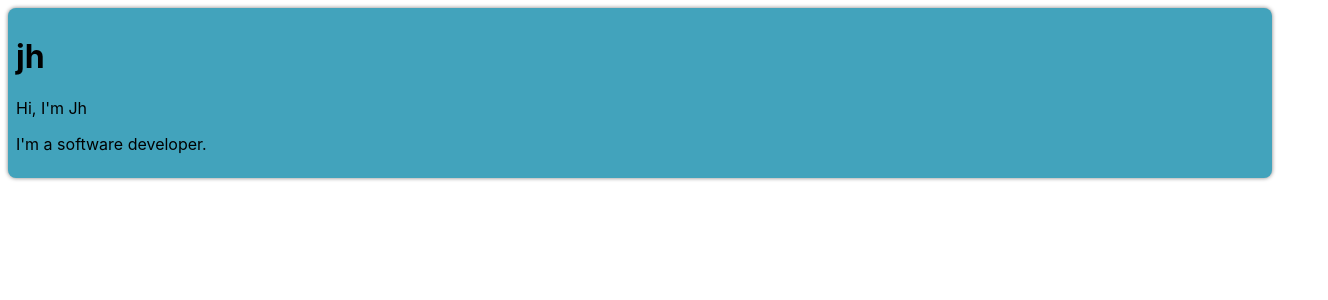
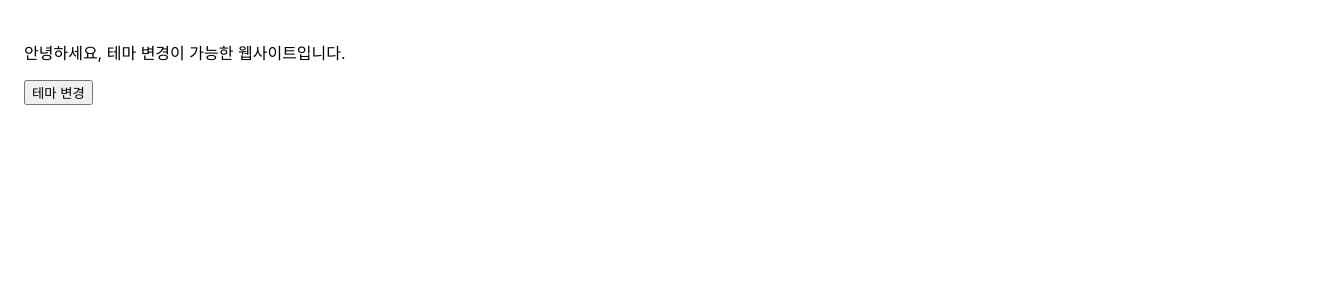
Before and after one commit to dlawogud000/my_app, a React (Create React App) app: page / in a window 1280 px wide. Shown: the top 300 px of the page, 1328 px wide, since content can reach past the window. Built offline with nearby package versions, Linux system fonts and the light colour scheme.

Commit message:
chapter_14

```diff
--- /dev/null
+++ b/src/chapter_14/DarkOrLight.jsx
@@ -0,0 +1,23 @@
+import {useState, useCallback} from 'react';
+import ThemeContext from './ThemeContext';
+import MainContent from './MainContent';
+
+function DarkOrLight(props) {
+    const [theme, setTheme] = useState('light');
+
+    const toggleTheme = useCallback(() => {
+        if (theme === 'light'){
+            setTheme('dark');
+        } else if (theme === 'dark'){
+            setTheme('light');
+        }
+    }, [theme]);
+
+    return (
+        <ThemeContext.Provider value={{theme, toggleTheme}}>
+            <MainContent/>
+        </ThemeContext.Provider>
+    );
+}
+
+export default DarkOrLight;
--- /dev/null
+++ b/src/chapter_14/MainContent.jsx
@@ -0,0 +1,21 @@
+import {useContext} from 'react';
+import ThemeContext from './ThemeContext';
+
+function MainContent(props) {
+    const {theme, toggleTheme} = useContext(ThemeContext);
+
+    return (
+        <div style={{
+            width: '100vw',
+            height: '100vh',
+            padding: '1.5rem',
+            backgroundColor: theme === 'light' ? 'white' : 'black',
+            color: theme === 'light' ? 'black' : 'white',
+        }}>
+            <p>안녕하세요, 테마 변경이 가능한 웹사이트입니다.</p>
+            <button onClick={toggleTheme}>테마 변경</button>
+        </div>
+    );
+}
+
+export default MainContent;
--- /dev/null
+++ b/src/chapter_14/ThemeContext.jsx
@@ -0,0 +1,6 @@
+import React from 'react';
+
+const ThemeContext = React.createContext();
+ThemeContext.displayName = 'ThemeContext';
+
+export default ThemeContext;
--- a/src/index.js
+++ b/src/index.js
@@ -5,13 +5,14 @@
 import reportWebVitals from './reportWebVitals';
 
 import ProfileCard from './chapter_13/ProfileCard.jsx';
+import DarkOrLight from './chapter_14/DarkOrLight.jsx';
 
 const root = ReactDOM.createRoot(document.getElementById('root'));
 //root.render(<App/>);
 
 root.render(
   <React.StrictMode>
-    <ProfileCard />
+    < DarkOrLight/>
   </React.StrictMode>
 );
 
```
